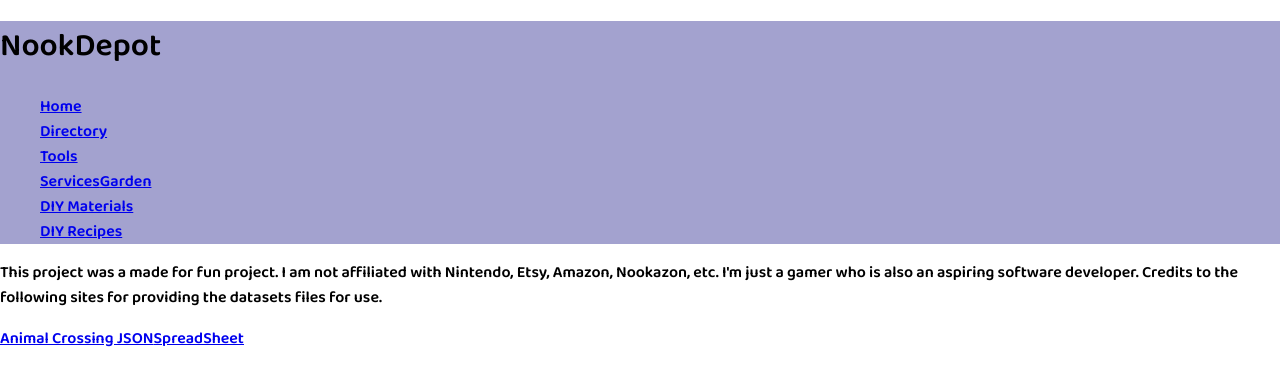
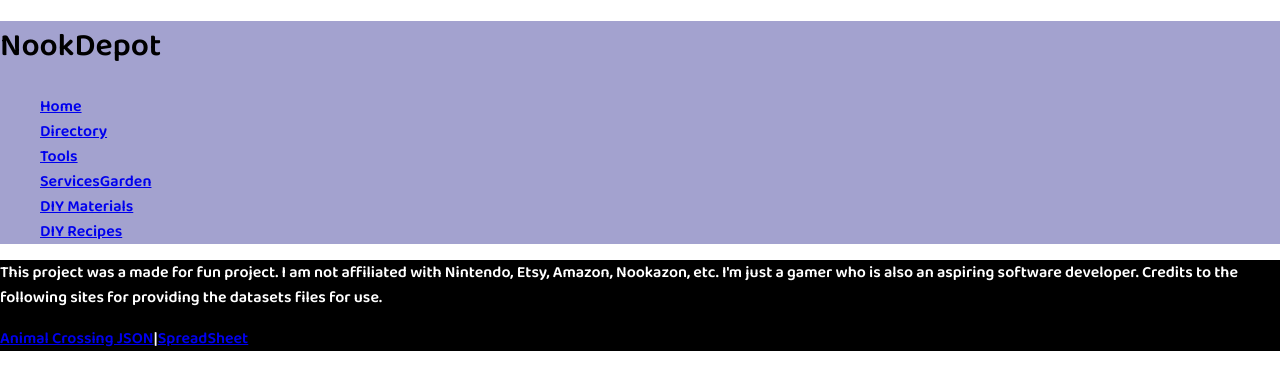
Before and after one commit to kbongco/NookDepot, a React (Create React App) app in the folder client/: page / in a window 1280 px wide. Shown: the top 390 px of the page. Built offline with nearby package versions, Linux system fonts and the light colour scheme.

Commit message:
adding css for footer

```diff
--- /dev/null
+++ b/client/src/components/Footer/Footer.css
@@ -0,0 +1,6 @@
+footer{
+  background-color:black;
+  color:white;
+}
+
+.json {}
--- a/client/src/components/Footer/Footer.jsx
+++ b/client/src/components/Footer/Footer.jsx
@@ -1,4 +1,5 @@
 import React from 'react';
+import './Footer.css';
 
 
 export default function Footer() {
@@ -8,10 +9,11 @@ export default function Footer() {
         <p>
           This project was a made for fun project. I am not affiliated with Nintendo, Etsy, Amazon, Nookazon, etc. I'm just a gamer who is also an aspiring software developer. Credits to the following sites for providing the datasets files for use.
         </p>
-        <a href="https://github.com/Norviah/animal-crossing">
+        <a id ='json' href="https://github.com/Norviah/animal-crossing">
           Animal Crossing JSON
         </a>
-        <a href="https://docs.google.com/spreadsheets/d/1i1nFE0GUCHQS0eWjPuUmYbdtEbeF0Pb-/edit#gid=163065426">
+        |
+        <a id ='google' href="https://docs.google.com/spreadsheets/d/1i1nFE0GUCHQS0eWjPuUmYbdtEbeF0Pb-/edit#gid=163065426">
           SpreadSheet
         </a>
 
```
